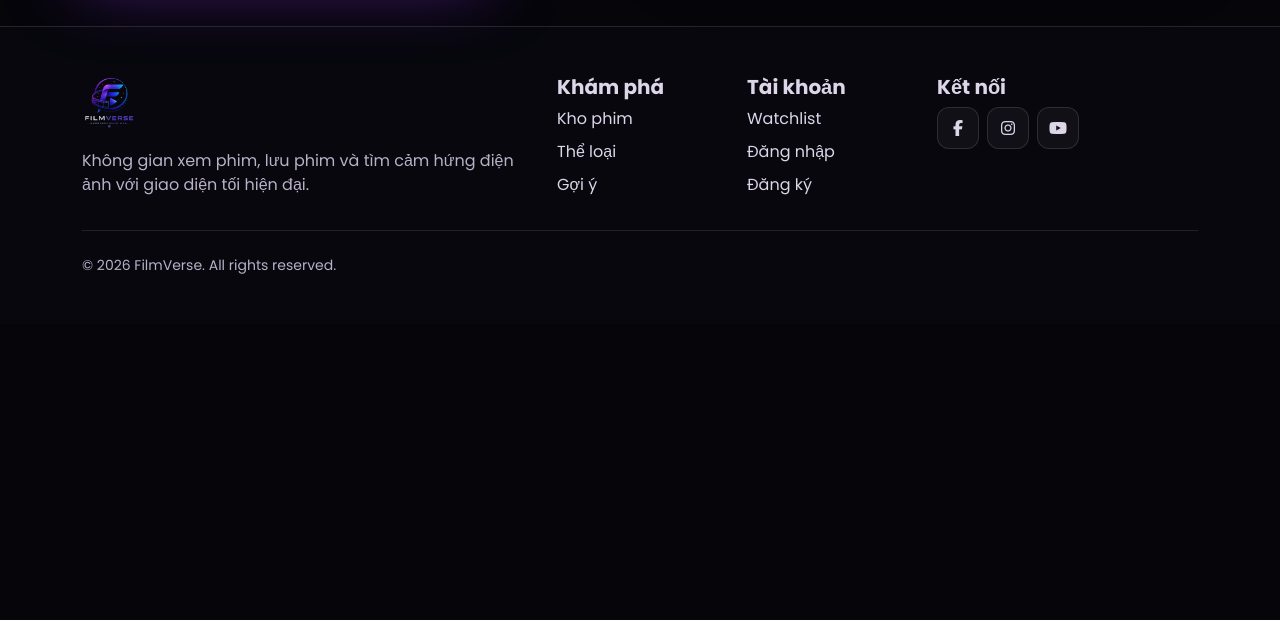
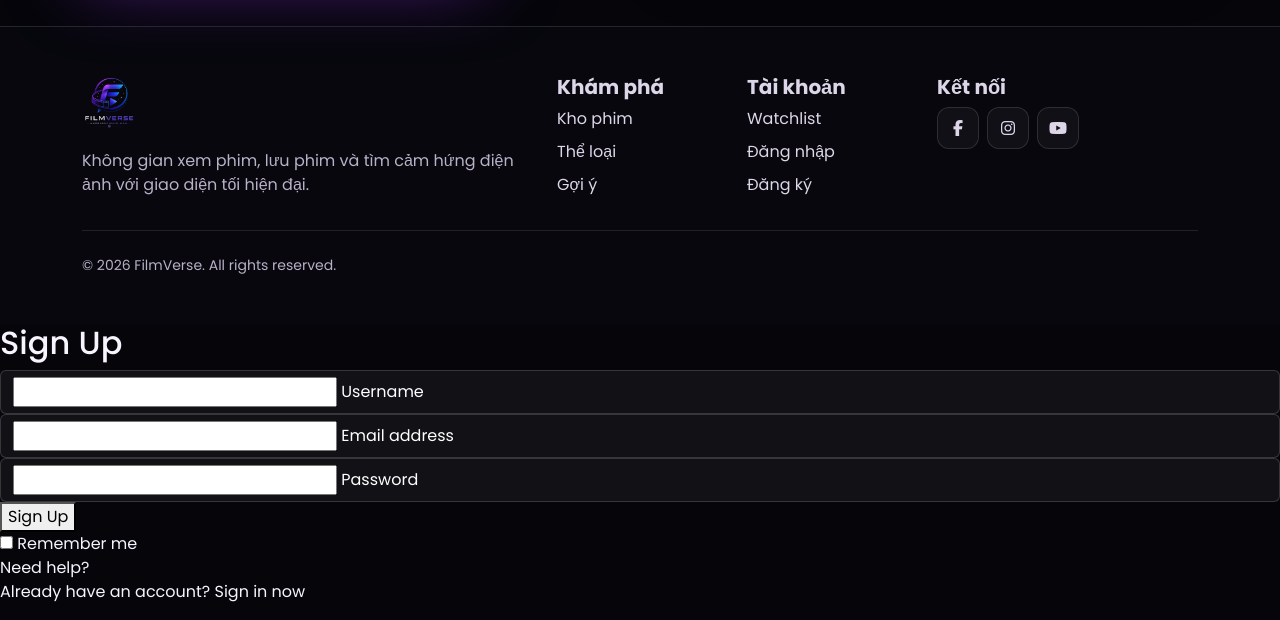
Before and after one commit to hangyuan1807/FIlmVerse, a plain HTML site: page register.html in a window 1280 px wide. Shown: the part 732-1352 px from the top of the page. Before the commit the page ends 1056 px from the top, so only its background shows below. Drawn offline with nearby package versions, Linux system fonts and the light colour scheme.

Commit message:
Upload Project

```diff
--- a/register.html
+++ b/register.html
@@ -47,6 +47,34 @@
     </div>
   </footer>
 
+  <div class="form-wrapper">
+      <h2>Sign Up</h2>
+      <form action="#">
+        <div class="form-control">
+          <input id="username" type="text" required />
+          <label>Username</label>
+        </div>
+        <div class="form-control">
+          <input id="email" type="text" required />
+          <label>Email address</label>
+        </div>
+        <div class="form-control">
+          <input id="password" type="password" required />
+          <label>Password</label>
+        </div>
+        <button type="submit">Sign Up</button>
+        <div class="form-help">
+          <div class="remember-me">
+            <input type="checkbox" id="remember-me" />
+            <label for="remember-me">Remember me</label>
+          </div>
+          <a href="#">Need help?</a>
+        </div>
+      </form>
+      <p>Already have an account? <a href="./login.html">Sign in now</a></p>
+    </div>
+
+
   <script src="./assets/js/register.js"></script>
 </body>
 </html>
```
